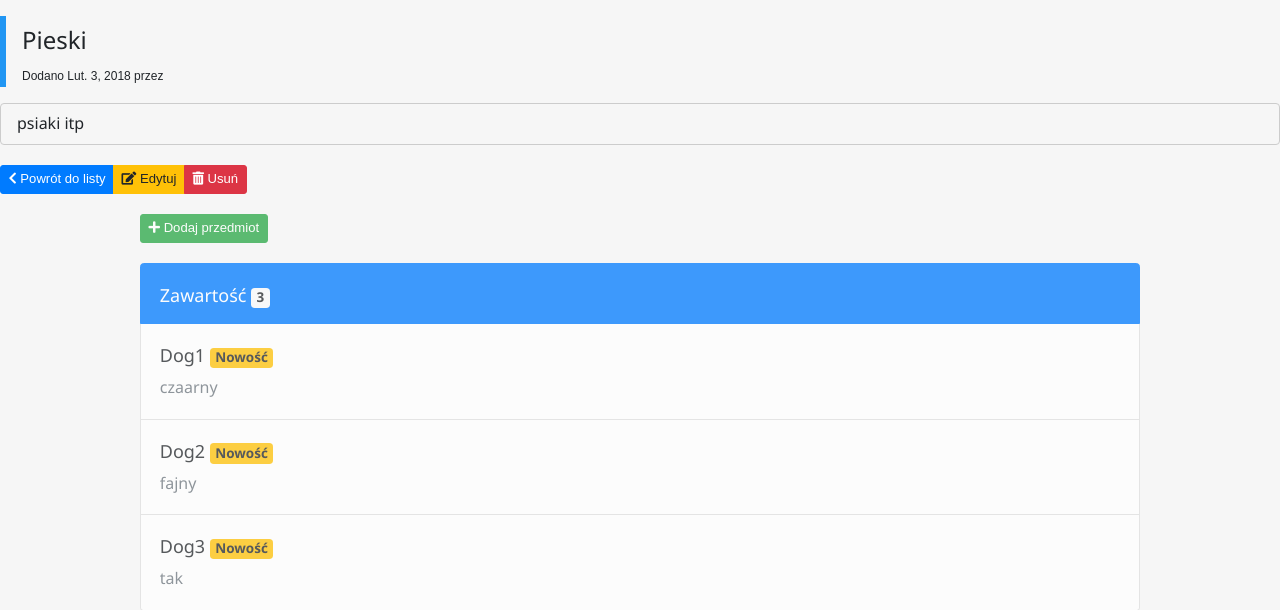
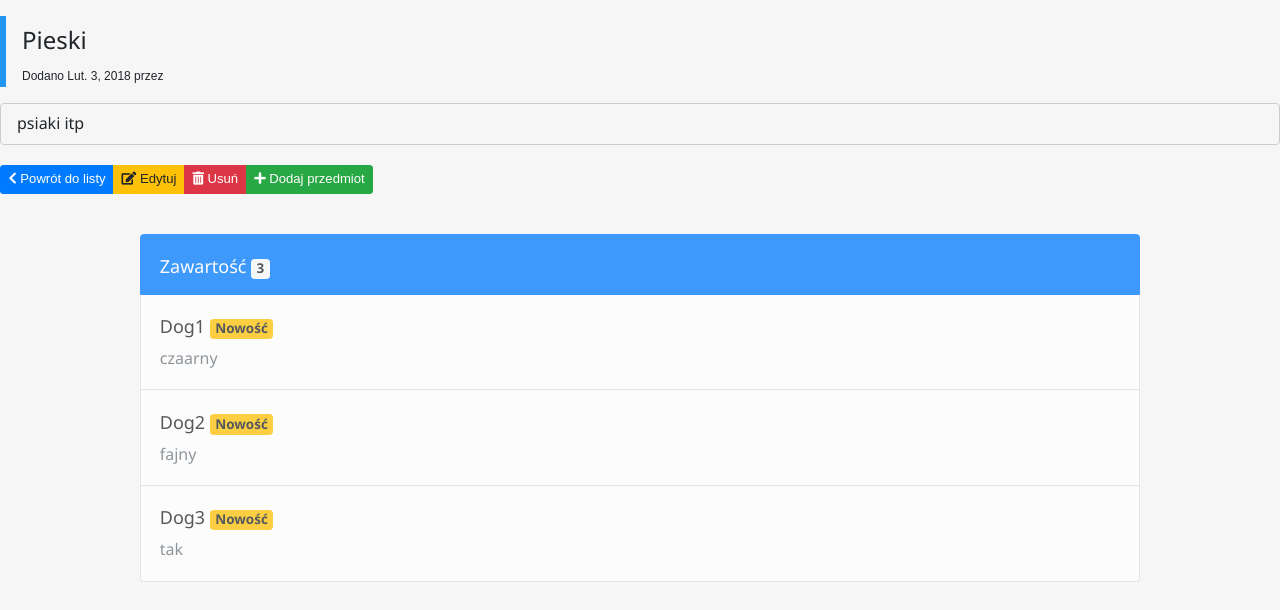
Before and after one commit to JachuPL/CollectionManager, a Django app: page /13/ in a window 1280 px wide. Shown: the part 53-663 px from the top of the page. Run offline with Django 3.2, Linux system fonts and the light colour scheme; a user stored in the database is signed in; data comes from the database, SQL or seed files in the repository; some libraries are stand-ins or nearby versions; some web fonts are replaced.

Commit message:
Made button inline

```diff
--- a/collectionsapp/templates/collections/detail.html
+++ b/collectionsapp/templates/collections/detail.html
@@ -31,26 +31,20 @@
                 <i class="fas fa-chevron-left"></i>&nbsp;Powrót do listy
             </a>
             {% if user == collection.user %}
-                <div class="form-inline btn-group" role="group">
                 <a class="btn btn-sm btn-warning" href="{% url 'collections:edit_collection' collection.id %}">
                     <i class="fas fa-edit"></i>&nbsp;Edytuj
                 </a>
                 <button type="button" class="btn btn-sm btn-danger" data-toggle="modal" data-target="#deleteConfirmation">
                     <i class="fas fa-trash-alt"></i>&nbsp;Usuń
                 </button>
-                </div>
+                <a class="btn btn-sm btn-success" href="{% url 'collections:create_item' collection.id %}">
+                    <i class="fas fa-plus"></i>&nbsp;Dodaj przedmiot
+                </a>
             {% endif %}
         </div>
     </div>
 
     <ul class="list-group get-away">
-        <div>
-            {% if user == collection.user %}
-                <a class="btn btn-sm btn-success" href="{% url 'collections:create_item' collection.id %}">
-                    <i class="fas fa-plus"></i>&nbsp;Dodaj przedmiot
-                </a>
-            {% endif %}
-        </div>
         <div class="get-away">
             <li class="list-group-item active">
                 <div class="d-flex w-100 justify-content-between">
```
Lines whose indentation alone changed are shown as unchanged.
